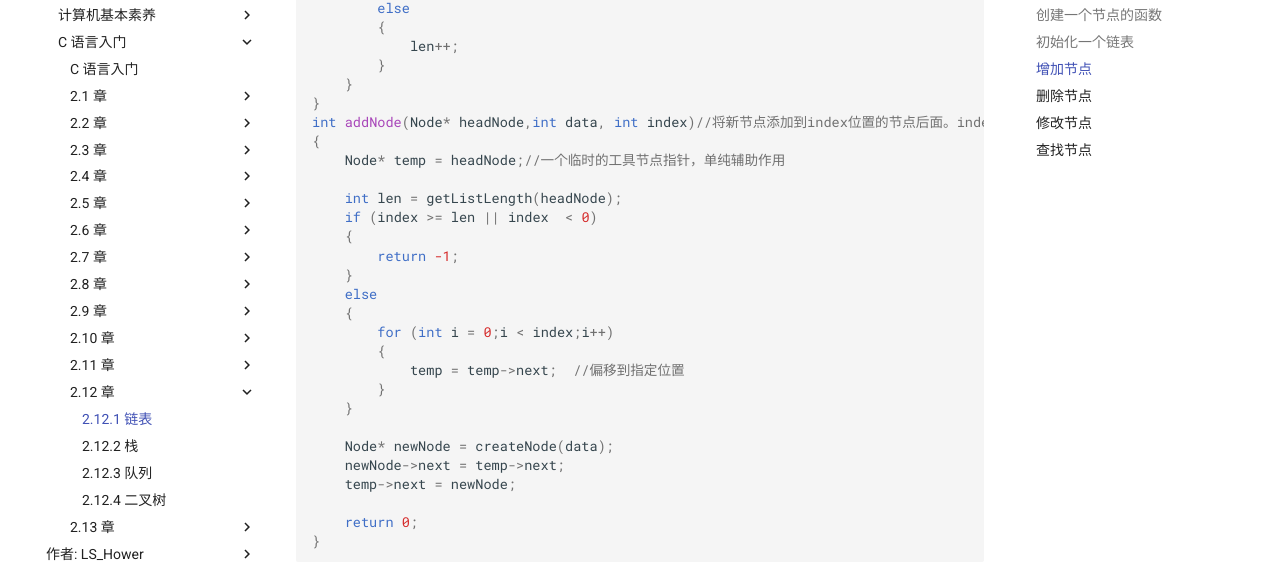
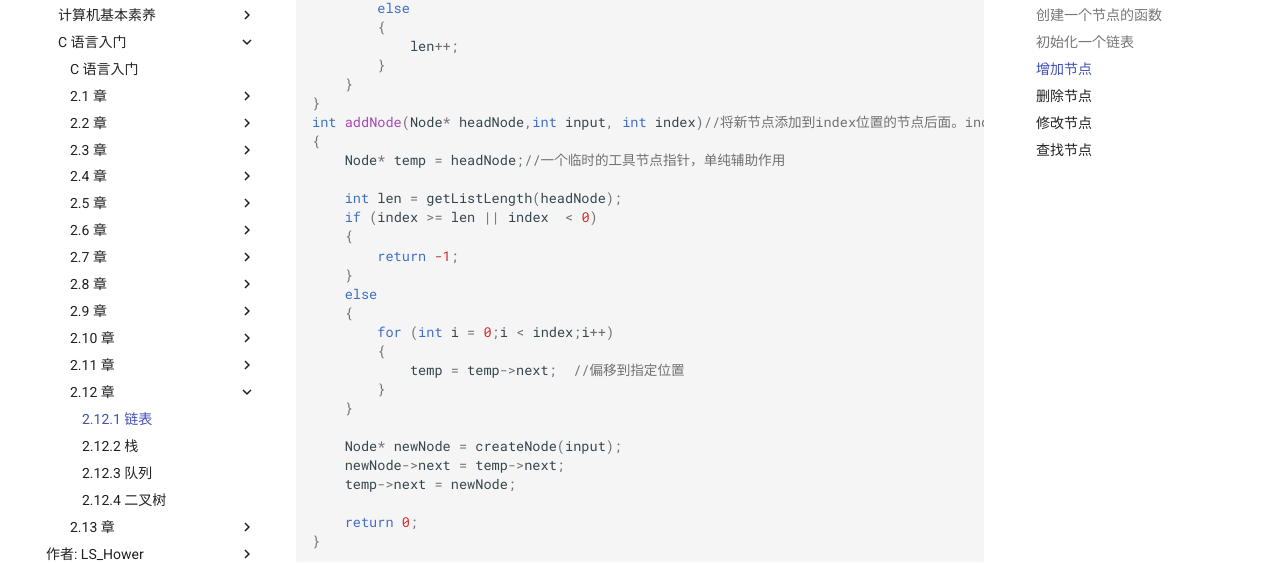
Before and after one commit to Muhamia/computer-tutorials, an MkDocs documentation site: the page built from docs/programming-language-c/2.12/2.12.1.md, in a window 1280 px wide and 900 px high, scrolled down 1881 px. Shown: the part 147-710 px from the top of the window. Built offline with MkDocs 1.6.1 and Material for MkDocs 9.7.7, drawn with Linux system fonts in a browser that asks for light colours; some of the changed text lies outside the part shown.

Commit message:
modified the struct variant name

````diff
--- a/docs/programming-language-c/2.12/2.12.1.md
+++ b/docs/programming-language-c/2.12/2.12.1.md
@@ -27,11 +27,11 @@
 #### 创建一个节点的函数
 
 ```C
-Node* createNode(int data)
+Node* createNode(int input)
 {
 	Node* newNode = (Node*)malloc(sizeof(Node));
 
-	newNode->data = data;
+	newNode->data = input;
 	newNode->next = NULL;
 
 	return newNode;
@@ -48,9 +48,9 @@
 
 #### 初始化一个链表
 ```C
-Node* initList(int data)
+Node* initList(int input)
 {
-	Node* headNode = createNode(data);
+	Node* headNode = createNode(input);
 
 	return headNode;
 }
@@ -103,7 +103,7 @@
 		}
 	}
 }
-int addNode(Node* headNode,int data, int index)//将新节点添加到index位置的节点后面。index取值规则和数组一样从0开始。函数返回1表示操作成功
+int addNode(Node* headNode,int input, int index)//将新节点添加到index位置的节点后面。index取值规则和数组一样从0开始。函数返回0表示操作成功
 {
 	Node* temp = headNode;//一个临时的工具节点指针，单纯辅助作用
 
@@ -120,7 +120,7 @@
 		}
 	}
 
-	Node* newNode = createNode(data);
+	Node* newNode = createNode(input);
 	newNode->next = temp->next;
 	temp->next = newNode;
 
````
